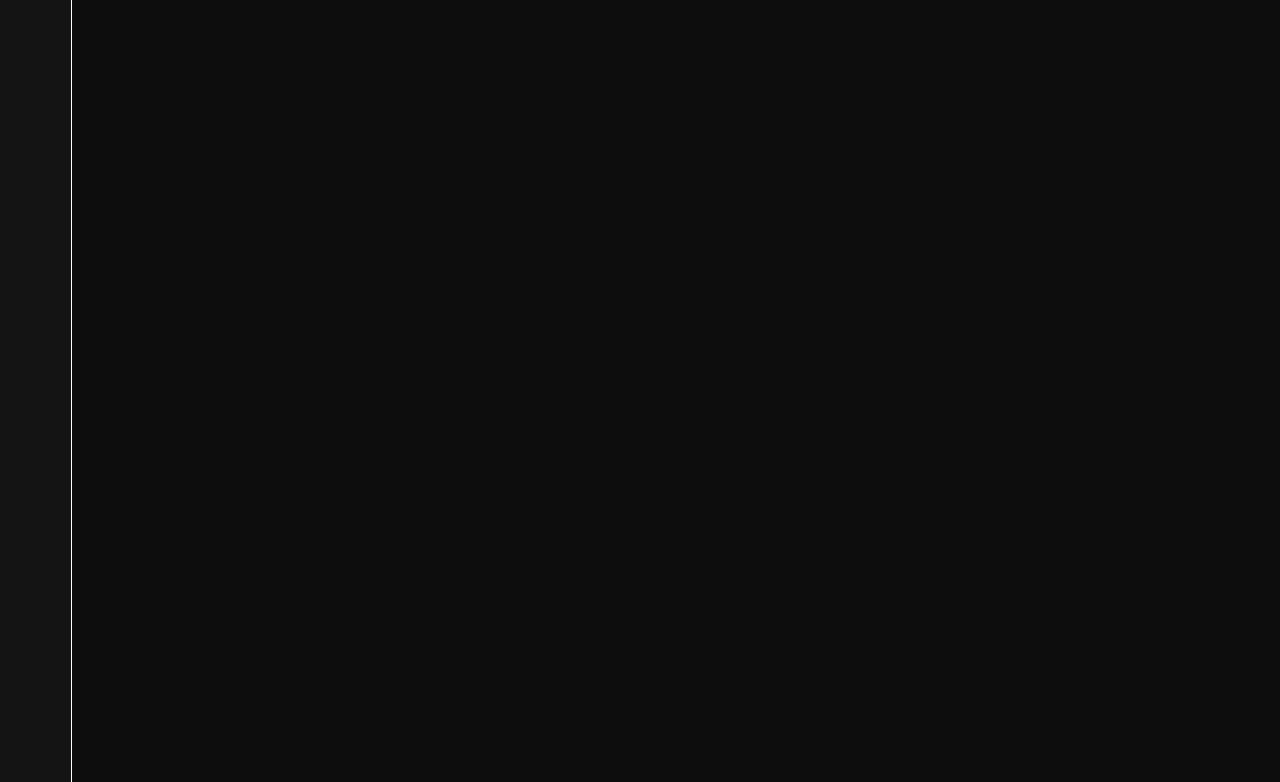
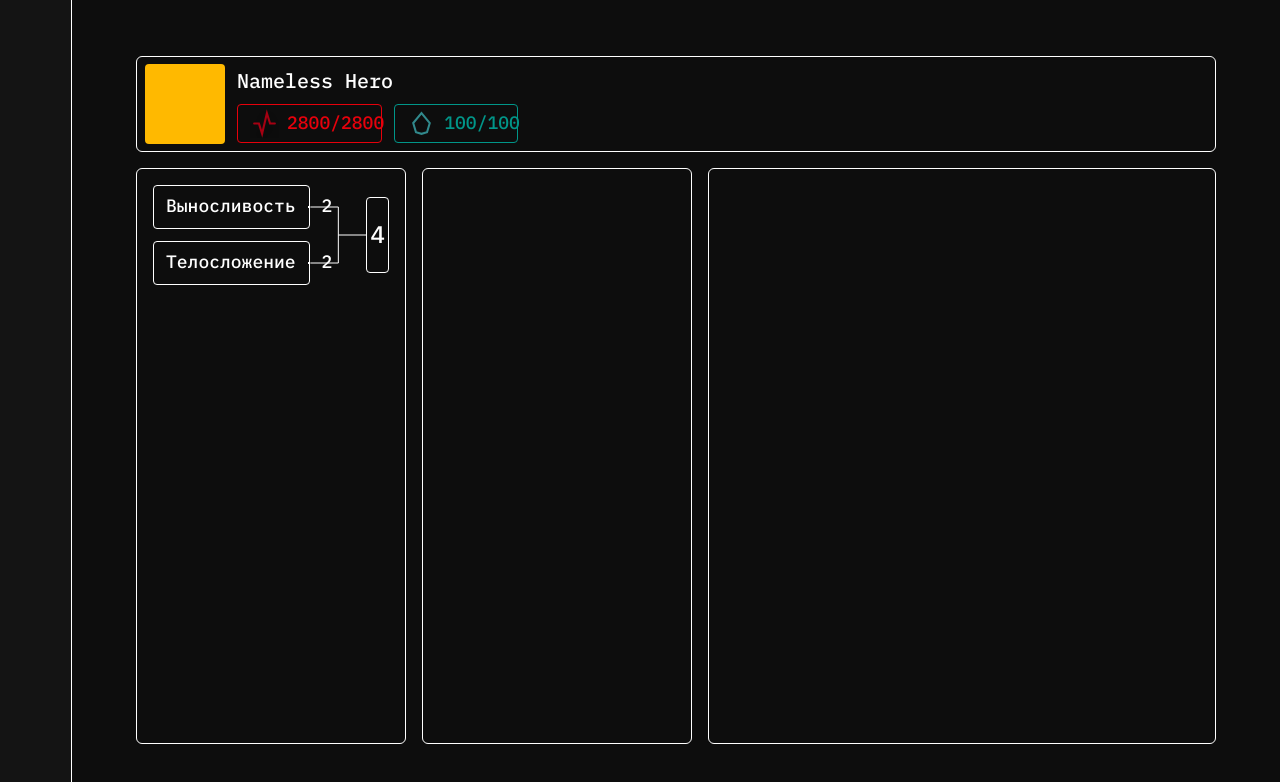
Before and after one commit to S-Caelum/eiyuunar-project, a React (Vite) app in the folder eiyuunar-app/: page /character in a window 1280 px wide. Shown: the top 782 px of the page. Built offline with nearby package versions, Linux system fonts and the light colour scheme.

Commit message:
created base character layout, made combined stat counters

```diff
--- /dev/null
+++ b/eiyuunar-app/src/components/character/resource-counter.tsx
@@ -0,0 +1,20 @@
+const ResourceCounter = ({
+  icon,
+  className,
+  value,
+}: {
+  icon: string;
+  className: string;
+  value: number;
+}) => {
+  return (
+    <div className={className}>
+      <img className="py-1" src={icon} />
+      <p className="">
+        {value}/{value}
+      </p>
+    </div>
+  );
+};
+
+export default ResourceCounter;
--- /dev/null
+++ b/eiyuunar-app/src/components/character/stat-counter.tsx
@@ -0,0 +1,152 @@
+import { useEffect, useRef, useState } from "react";
+
+export type Stat = {
+  name: string;
+  value: number;
+};
+const StatCounter = ({
+  leftStat,
+  rightStat,
+}: {
+  leftStat: Stat;
+  rightStat: Stat;
+}) => {
+  const lStatRef = useRef<HTMLDivElement>(null);
+  const rStatRef = useRef<HTMLDivElement>(null);
+  const sumStatRef = useRef<HTMLDivElement>(null);
+  const distanceRef = useRef<HTMLDivElement>(null);
+
+  const [data, setData] = useState({
+    x1: 0,
+    x2: 0,
+    x3: 0,
+    y1: 0,
+    y2: 0,
+    y3: 0,
+    distance: 0,
+  });
+
+  useEffect(() => {
+    const updatePath = () => {
+      if (
+        lStatRef.current &&
+        rStatRef.current &&
+        sumStatRef.current &&
+        distanceRef.current
+      ) {
+        const rect1 = lStatRef.current.getBoundingClientRect();
+        const rect2 = rStatRef.current.getBoundingClientRect();
+        const rect3 = sumStatRef.current.getBoundingClientRect();
+        const distanceRect = distanceRef.current?.getBoundingClientRect();
+
+        // Calculate center points (adjust as needed for specific connection points)
+        const x1 = rect1.right;
+        const y1 = rect1.top + rect1.height / 2;
+
+        const x2 = rect2.right;
+        const y2 = rect2.top + rect2.height / 2;
+
+        const x3 = rect3.left;
+        const y3 = rect3.top + rect3.height / 2;
+
+        const distance = (x3 + distanceRect.right) / 2;
+
+        setData({
+          x1: x1,
+          x2: x2,
+          x3: x3,
+          y1: y1,
+          y2: y2,
+          y3: y3,
+          distance: distance,
+        });
+      }
+    };
+    updatePath(); // Initial path drawing
+    window.addEventListener("resize", updatePath); // Update on resize
+
+    return () => {
+      window.removeEventListener("resize", updatePath); // Cleanup
+    };
+  }, []);
+
+  return (
+    <div className="w-full h-fit flex justify-between gap-8">
+      <section ref={distanceRef} className="w-2/3 flex flex-col gap-3">
+        <div
+          ref={lStatRef}
+          className="w-full h-11 border rounded-sm flex text-lg leading-10 px-3 gap-3"
+        >
+          <p>{leftStat.name}</p>
+          <hr className="grow border self-center" />
+          <p>{leftStat.value}</p>
+        </div>{" "}
+        <div
+          ref={rStatRef}
+          className="w-full h-11 border rounded-sm flex text-lg leading-10 px-3 gap-3"
+        >
+          <p>{rightStat.name}</p>
+          <hr className="grow border self-center" />
+          <p>{rightStat.value}</p>
+        </div>
+      </section>
+      <section className="grow py-3 pl-6">
+        <div
+          ref={sumStatRef}
+          className="border w-full text-2xl leading-18 text-center rounded-sm h-full"
+        >
+          <p className="w-full h-full">{leftStat.value + rightStat.value}</p>
+        </div>
+      </section>
+      <svg
+        style={{
+          position: "absolute",
+          top: 0,
+          left: 0,
+          width: "100vw",
+          height: "100vh",
+          pointerEvents: "none",
+        }}
+      >
+        <line
+          x1={data.x1}
+          x2={data.distance}
+          y1={data.y1}
+          y2={data.y1}
+          stroke="white"
+          strokeWidth={1}
+          fill="none"
+        />
+        <line
+          x1={data.x2}
+          x2={data.distance}
+          y1={data.y2}
+          y2={data.y2}
+          stroke="white"
+          strokeWidth={1}
+          fill="none"
+        />
+        <line
+          x1={data.distance}
+          x2={data.distance}
+          y1={data.y1}
+          y2={data.y2}
+          stroke="white"
+          strokeWidth={1}
+          fill="none"
+        />
+        <line
+          x1={data.distance}
+          x2={data.x3}
+          y1={data.y3}
+          y2={data.y3}
+          stroke="white"
+          strokeWidth={1}
+          fill="none"
+        />
+      </svg>
+    </div>
+  );
+};
+
+export default StatCounter;
--- a/eiyuunar-app/src/components/layouts/main-layout.tsx
+++ b/eiyuunar-app/src/components/layouts/main-layout.tsx
@@ -7,7 +7,7 @@ export default function MainLayout() {
       <nav className="w-[72px] border-r h-screen fixed bg-(--mid-color)">
         <Navbar />
       </nav>
-      <div className="min-h-screen w-[calc(100vw-72px)] ml-16 flex flex-col justify-center ">
+      <div className="min-h-screen w-[calc(100vw-72px)] ml-[72px] flex flex-col justify-center ">
         <Outlet />
       </div>
     </>
--- a/eiyuunar-app/src/pages/character.tsx
+++ b/eiyuunar-app/src/pages/character.tsx
@@ -0,0 +1,66 @@
+import ResourceCounter from "../components/character/resource-counter";
+import Health from "../../public/icons/hp.svg";
+import Mana from "../../public/icons/mp.svg";
+import StatCounter, { type Stat } from "../components/character/stat-counter";
+
+type Character = {
+  name: string;
+  alias: string;
+  maxHp: number;
+  currentHp: number;
+  maxMp: number;
+  currentMp: number;
+
+  endurance: number;
+  constitution: number;
+
+  speed: number;
+  reaction: number;
+
+  academics: number;
+  wisdom: number;
+};
+
+const lStat: Stat = {
+  name: "Выносливость",
+  value: 2,
+};
+
+const rightStat: Stat = {
+  name: "Телосложение",
+  value: 2,
+};
+
+export default function Character() {
+  return (
+    <div className="screen-scroll-container flex flex-col font-[PlexMono]">
+      <div className="screen-scroll-element flex flex-col gap-4">
+        <section className="h-24 border rounded-md flex p-2 gap-3 items-center">
+          <div className="h-20 w-20 bg-amber-400 rounded-sm"></div>
+          <div className="grow h-full ">
+            <section className="h-1/2 w-fit text-[20px]">Nameless Hero</section>
+            <section className="h-1/2 flex text-nowrap gap-3">
+              <ResourceCounter
+                icon={Health}
+                className="border rounded-sm h-full text-lg/loose w-fit flex gap-2 px-3 font-[PlexMono] text-red-600"
+                value={2800}
+              />
+              <ResourceCounter
+                icon={Mana}
+                className="border rounded-sm h-full text-lg/loose w-fit flex gap-2 px-3 font-[PlexMono] text-teal-600"
+                value={100}
+              />
+            </section>
+          </div>
+        </section>
+        <div className="grow rounded-md gap-4 flex">
+          <section className="w-1/4 p-4 border rounded-md">
+            <StatCounter leftStat={lStat} rightStat={rightStat} />
+          </section>
+          <section className="w-1/4 border rounded-md"></section>
+          <section className="grow border rounded-md"></section>
+        </div>
+      </div>
+    </div>
+  );
+}
--- a/eiyuunar-app/src/routes.tsx
+++ b/eiyuunar-app/src/routes.tsx
@@ -4,6 +4,7 @@ import "./index.css";
 import NotFound from "./pages/404.tsx";
 import ServiceLayout from "./components/layouts/service-layout.tsx";
 import MainLayout from "./components/layouts/main-layout.tsx";
+import Character from "./pages/character.tsx";
 
 export default function RouterConfig() {
   return (
@@ -13,7 +14,7 @@ export default function RouterConfig() {
       </Route>
       <Route element={<MainLayout />}>
         <Route path="/" element={<Root />} />
-        <Route path="/character" />
+        <Route path="/character" element={<Character />} />
       </Route>
     </Routes>
   );
```
Also changed, not shown: eiyuunar-app/public/icons/hp.svg (added), eiyuunar-app/public/icons/mp.svg (added).
